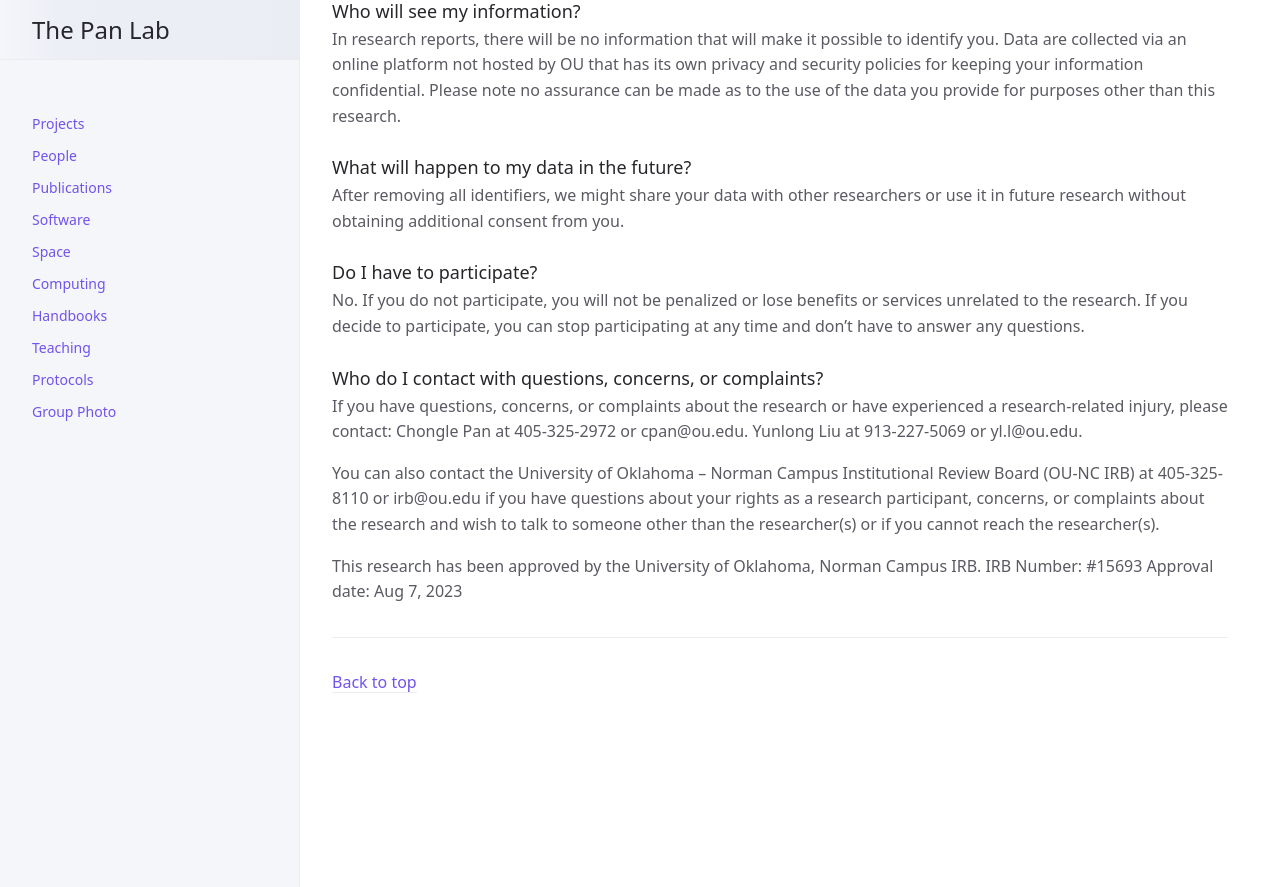
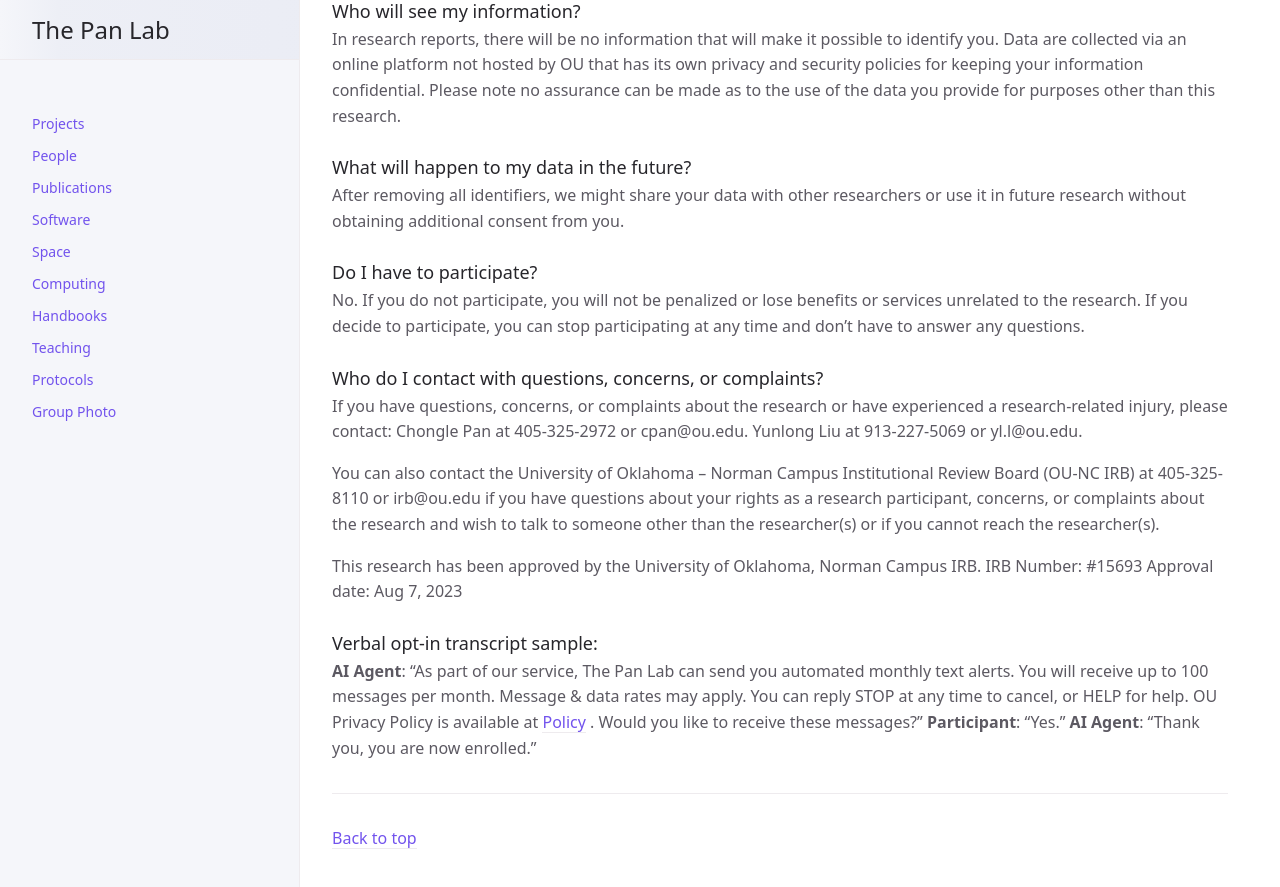
Before and after one commit to thepanlab/thepanlab.github.io, a Jekyll site: the page built from docs/Consent.md, in a window 1280 px wide and 900 px high, scrolled down 1143 px. Shown: the top 887 px of the window. Built offline with Jekyll 4.4.1, drawn with Linux system fonts in a browser that asks for light colours; before the commit the page ends 1886 px from its top, so only the background shows below that.

Commit message:
Update Consent.md

```diff
--- a/docs/Consent.md
+++ b/docs/Consent.md
@@ -47,3 +47,9 @@ Yunlong Liu at 913-227-5069 or yl.l@ou.edu.
 You can also contact the University of Oklahoma – Norman Campus Institutional Review Board (OU-NC IRB) at 405-325-8110 or irb@ou.edu if you have questions about your rights as a research participant, concerns, or complaints about the research and wish to talk to someone other than the researcher(s) or if you cannot reach the researcher(s).
 
 This research has been approved by the University of Oklahoma, Norman Campus IRB. IRB Number: #15693 Approval date: Aug 7, 2023
+
+### Verbal opt-in transcript sample:
+**AI Agent**: “As part of our service, The Pan Lab can send you automated monthly text alerts. You will receive up to 100 messages per month. Message & data rates may apply. You can reply STOP at any time to cancel, or HELP for help. OU Privacy Policy is available at [Policy](https://www.ou.edu/marcomm/web/privacy-policy)
+. Would you like to receive these messages?”
+**Participant**: “Yes.”
+**AI Agent**: “Thank you, you are now enrolled.”
```
